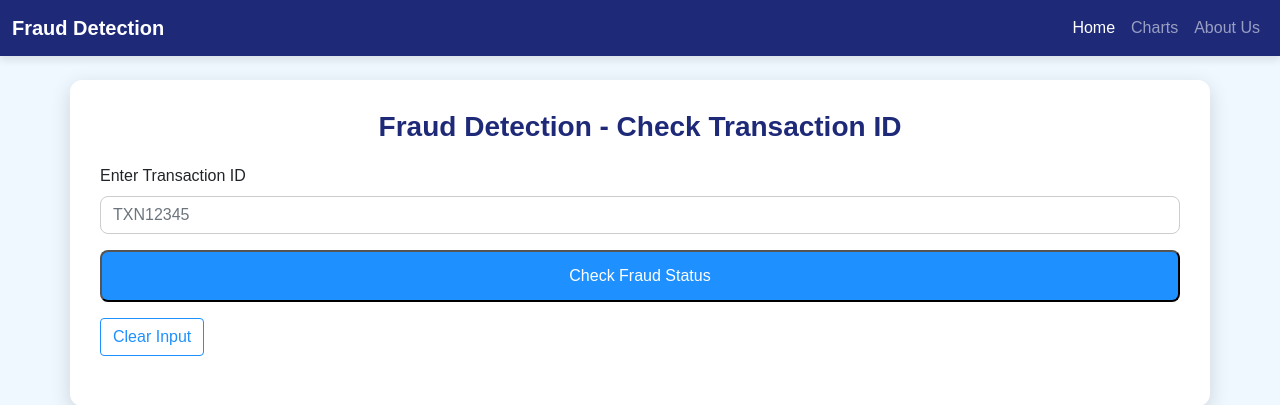
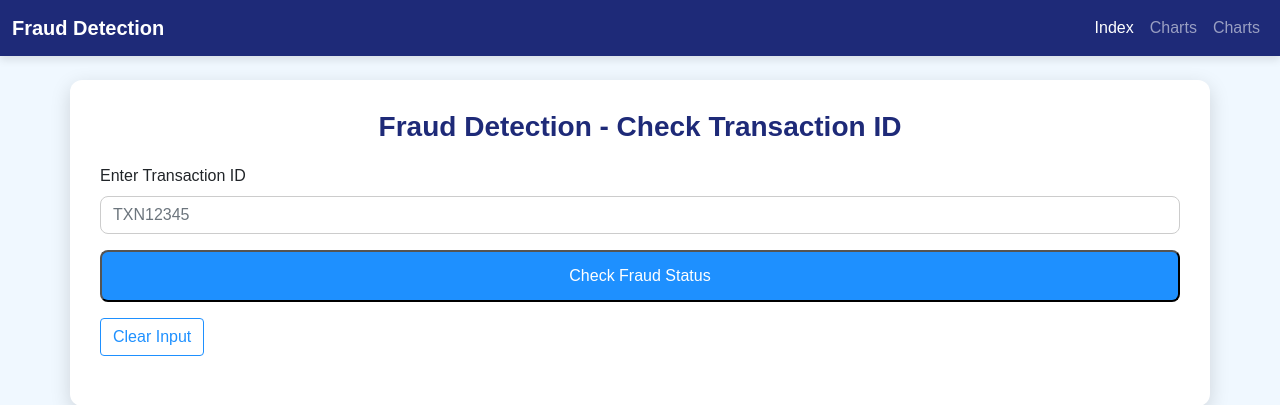
Before and after one commit to MubbassirKhan/fraud-detection, a FastAPI app: page / in a window 1280 px wide. Shown: the top 405 px of the page. Run offline with FastAPI, Linux system fonts and the light colour scheme; parts of the project's set-up code (start-up, migrations or seed data) failed here and were passed over.

Commit message:
Index changed

```diff
--- a/templates/index.html
+++ b/templates/index.html
@@ -7,7 +7,7 @@
     <title>Fraud Detection - Transaction ID</title>
     <!-- Bootstrap CSS -->
     <link href="https://cdn.jsdelivr.net/npm/bootstrap@5.1.3/dist/css/bootstrap.min.css" rel="stylesheet">
-    <link rel="icon" type="image/x-icon" href="/static/favicon.ico">
+
     <style>
         /* General Body Styling */
         body {
@@ -164,13 +164,13 @@
             <div class="collapse navbar-collapse" id="navbarNav">
                 <ul class="navbar-nav ms-auto">
                     <li class="nav-item">
-                        <a class="nav-link active" href="/">Home</a>
+                        <a class="nav-link active" href="/">Index</a>
                     </li>
                     <li class="nav-item">
                         <a class="nav-link" href="/chart">Charts</a>
                     </li>
                     <li class="nav-item">
-                        <a class="nav-link" href="/about">About Us</a>
+                        <a class="nav-link" href="/about">Charts</a>
                     </li>
                 </ul>
             </div>
@@ -213,18 +213,17 @@
                 return;
             }
 
-            // try {
+            try {
                 //     const response = await fetch('http://127.0.0.1:8000/predict/', {
                 //         method: 'POST',
                 //         headers: { 'Content-Type': 'application/json' },
                 //         body: JSON.stringify({ "TransactionID": transactionID }),
                 //     });
-            const response = await fetch('https://fraud-detection.onrender.com/predict/', {
+                const response = await fetch('http://127.0.0.1:8000/predict/', {
                     method: 'POST',
                     headers: { 'Content-Type': 'application/json' },
                     body: JSON.stringify({ "TransactionID": transactionID }),
                 });
-
 
                 const data = await response.json();
 
```
Lines whose indentation alone changed are shown as unchanged.
